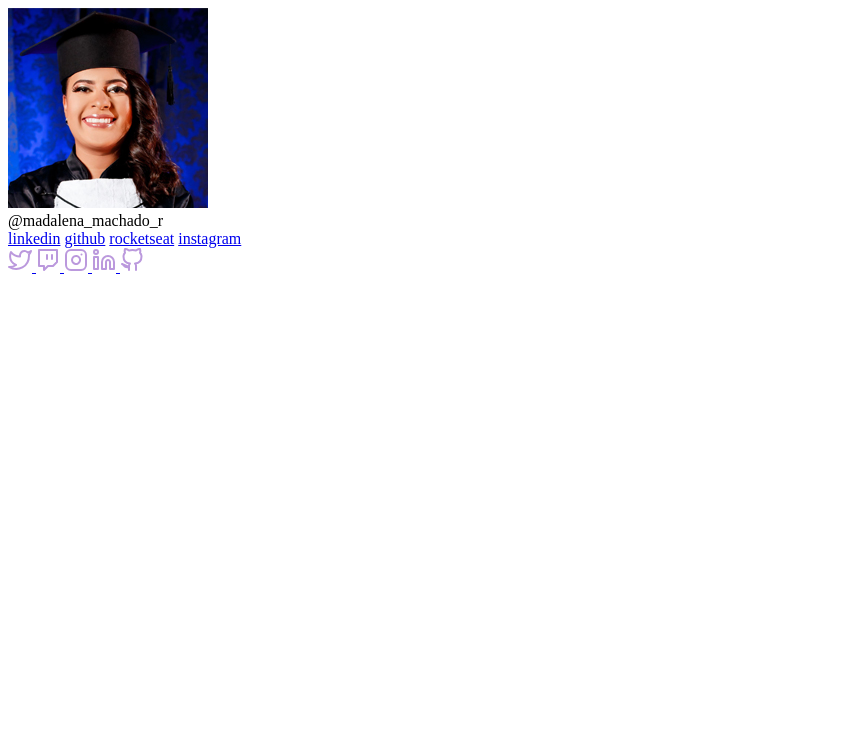
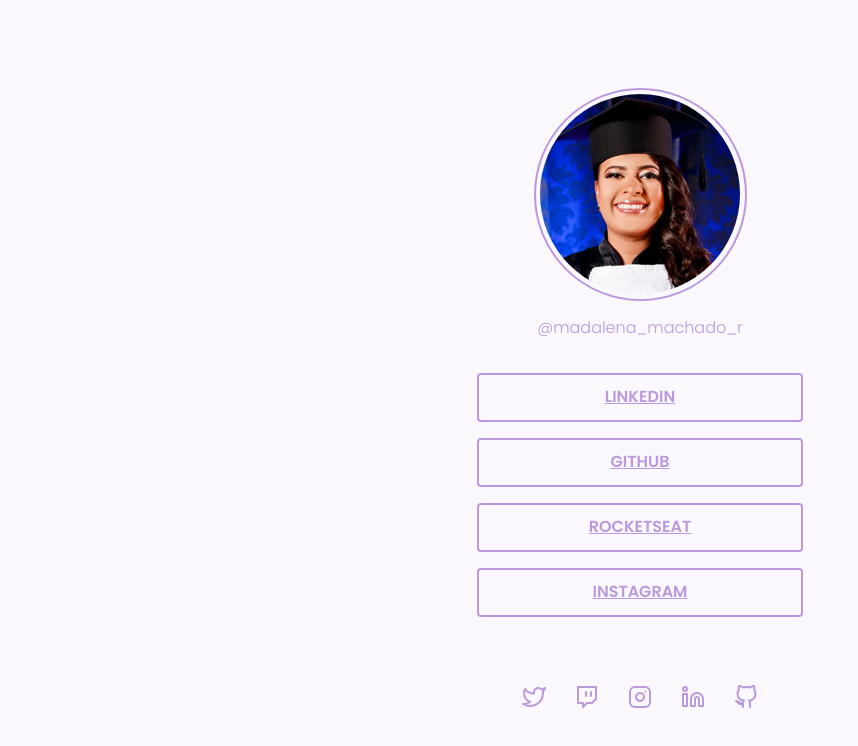
Before and after one commit to madalena-rocha/social-tree, a plain HTML site: page index.html in a window 1280 px wide. Shown: the whole page, without its empty margins (0-858 px from the left). Drawn offline with Linux system fonts and the light colour scheme.

Commit message:
Update index.html

```diff
--- a/index.html
+++ b/index.html
@@ -7,7 +7,7 @@
 
         <title>Social Tree</title>
 
-        <link rel="stylesheet" href="./socialTree.css">
+        <link rel="stylesheet" href="./style.css">
 
     </head>
     <body>
```
